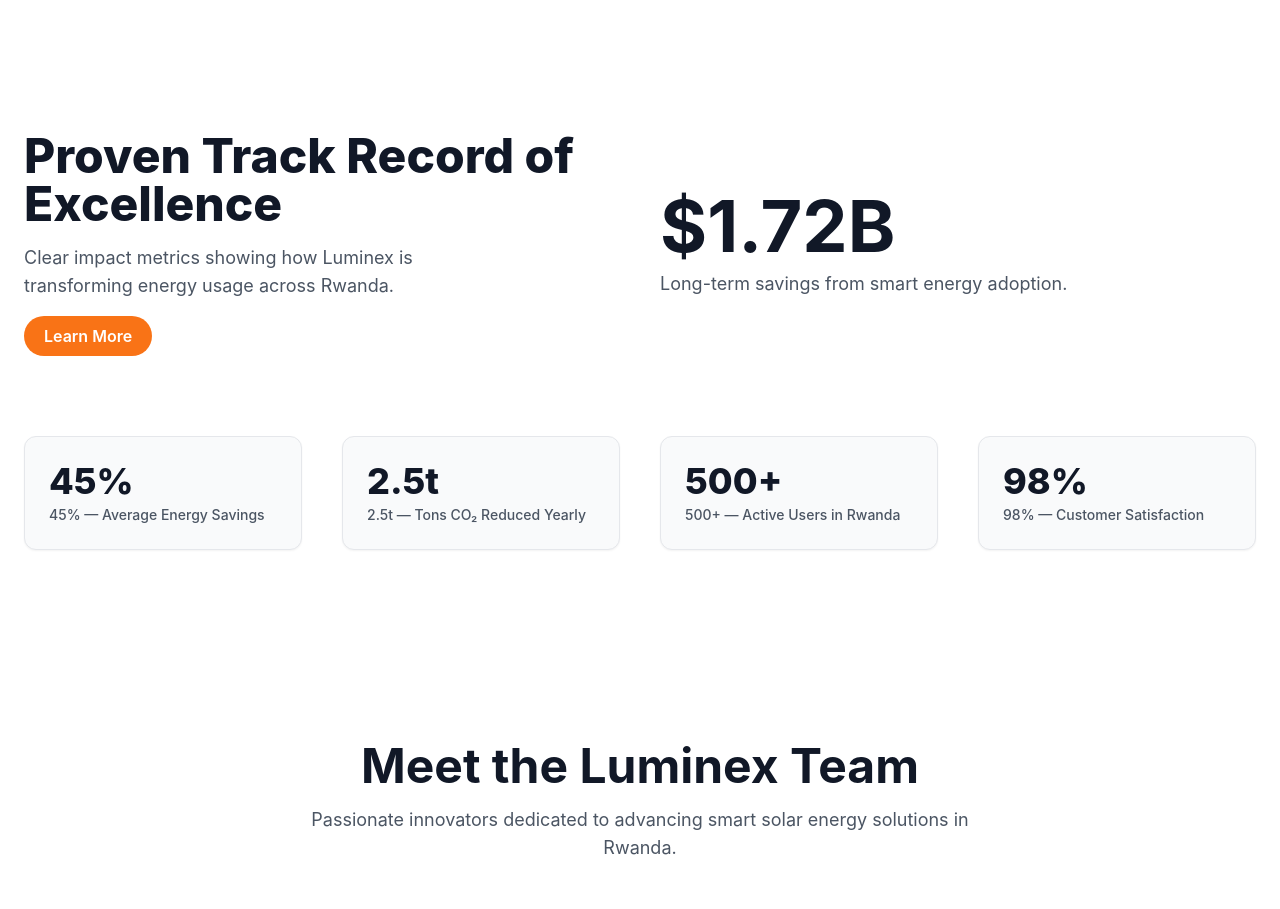
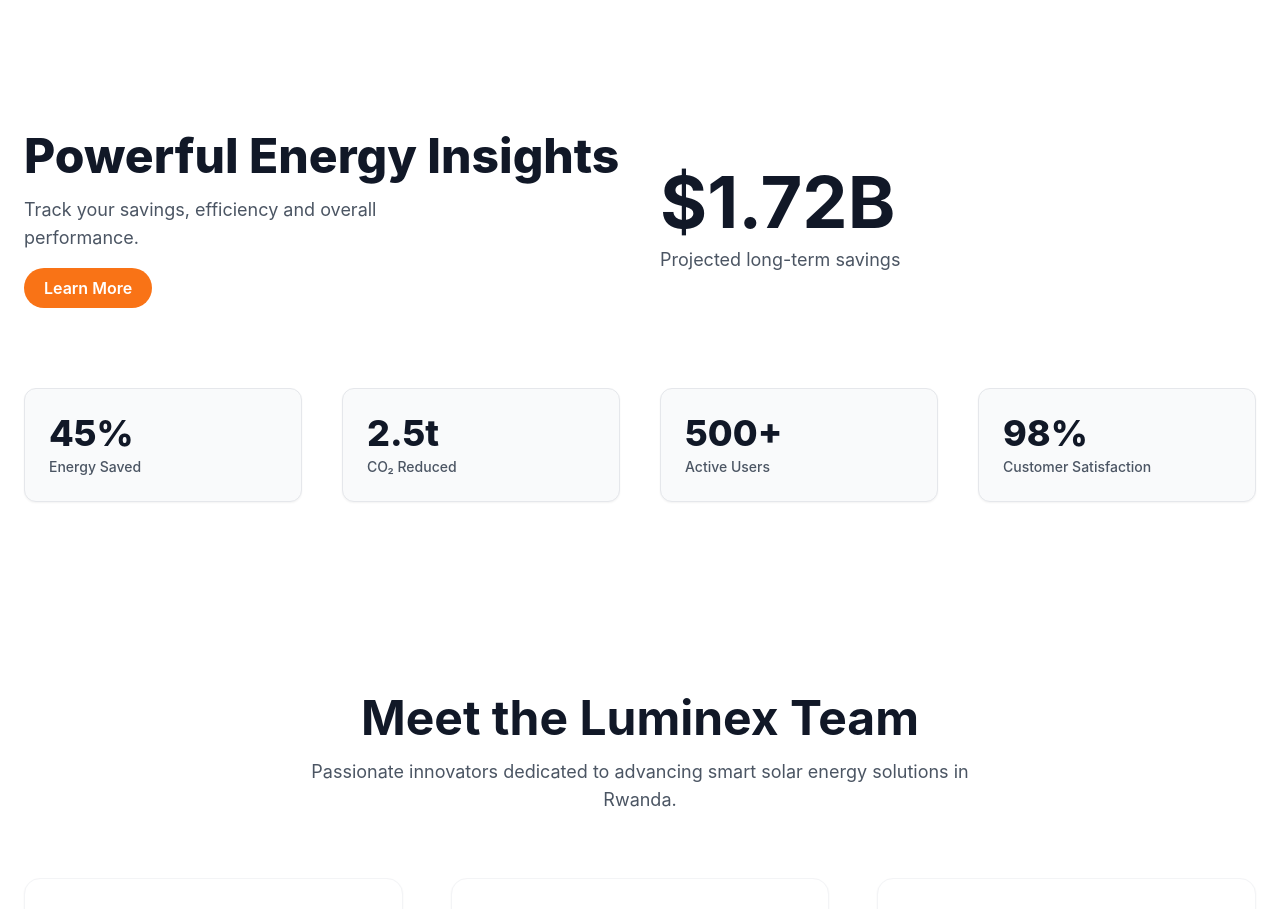
Before and after one commit to myvesseraphin/Luminex, a React (Vite) app: page / in a window 1280 px wide. Shown: the part 4800-5709 px from the top of the page. Built offline with nearby package versions, Linux system fonts and the light colour scheme.

Commit message:
i thought it was the last time to publish a commit

```diff
--- a/src/components/StatsSection.tsx
+++ b/src/components/StatsSection.tsx
@@ -2,6 +2,7 @@
 import { motion } from "framer-motion";
 import { useInView } from "framer-motion";
 import { useTranslation } from "react-i18next";
+import { Link } from "react-router-dom";
 
 export function StatsSection() {
   const { t } = useTranslation();
@@ -19,7 +20,7 @@
     <section className="py-24 bg-white text-gray-900">
       <div className="max-w-7xl mx-auto px-6">
 
-        {/* Left Section */}
+        {/* LEFT SECTION */}
         <div className="grid lg:grid-cols-2 gap-10 items-center mb-20">
           <motion.div
             ref={ref}
@@ -36,26 +37,32 @@
               {t("stats.subtitle")}
             </p>
 
-            <button className="px-5 py-2 bg-orange-500 text-white rounded-full font-semibold hover:bg-orange-600 transition">
+            {/* BUTTON FIXED → LINK TO /features */}
+            <Link
+              to="/features"
+              className="inline-block px-5 py-2 bg-orange-500 text-white rounded-full font-semibold hover:bg-orange-600 transition"
+            >
               {t("stats.button")}
-            </button>
+            </Link>
           </motion.div>
 
-          {/* Big Highlighted Number */}
+          {/* BIG HIGHLIGHTED NUMBER */}
           <motion.div
             initial={{ opacity: 0, y: 20 }}
             animate={isInView ? { opacity: 1, y: 0 } : {}}
             transition={{ duration: 0.7, delay: 0.2 }}
             className="text-left"
           >
-            <h3 className="text-6xl md:text-7xl font-bold">$1.72B</h3>
+            <h3 className="text-6xl md:text-7xl font-bold">
+              {t("stats.highlight_value")}
+            </h3>
             <p className="text-gray-600 text-lg mt-2">
               {t("stats.long_term_savings")}
             </p>
           </motion.div>
         </div>
 
-        {/* Stats Grid */}
+        {/* STATS GRID */}
         <div className="grid grid-cols-2 md:grid-cols-4 gap-10">
           {stats.map((stat, index) => (
             <motion.div
--- a/src/i18n/en.json
+++ b/src/i18n/en.json
@@ -93,18 +93,17 @@
     }
   },
 
-  "stats": {
-    "title": "Proven Track Record of Excellence",
-    "subtitle": "Clear impact metrics showing how Luminex is transforming energy usage across Rwanda.",
-
-    "button": "Learn More",
-    "long_term_savings_amount": "$1.72B",
-    "long_term_savings": "Long-term savings from smart energy adoption.",
-    "energy_savings": "45% — Average Energy Savings",
-    "co2_reduced": "2.5t — Tons CO₂ Reduced Yearly",
-    "active_users": "500+ — Active Users in Rwanda",
-    "satisfaction": "98% — Customer Satisfaction"
-  },
+ "stats": {
+  "title": "Powerful Energy Insights",
+  "subtitle": "Track your savings, efficiency and overall performance.",
+  "button": "Learn More",
+  "highlight_value": "$1.72B",
+  "long_term_savings": "Projected long-term savings",
+  "energy_savings": "Energy Saved",
+  "co2_reduced": "CO₂ Reduced",
+  "active_users": "Active Users",
+  "satisfaction": "Customer Satisfaction"
+},
 
   "team": {
     "title": "Meet the Luminex Team",
--- a/src/i18n/fr.json
+++ b/src/i18n/fr.json
@@ -94,16 +94,16 @@
   },
 
   "stats": {
-    "title": "Des Résultats Qui Parlent",
-    "subtitle": "Des chiffres clairs montrant comment Luminex transforme l’utilisation de l’énergie au Rwanda.",
+    "title": "Indicateurs Énergétiques Puissants",
+    "subtitle": "Suivez vos économies d’énergie, votre efficacité et vos performances globales.",
+    "button": "En savoir plus",
+    "highlight_value": "$1.72B",
+    "long_term_savings": "Économies prévues à long terme",
 
-    "button": "En Savoir Plus",
-    "long_term_savings_amount": "$1.72B",
-    "long_term_savings": "Économies à long terme grâce à l’énergie intelligente.",
-    "energy_savings": "45% — Économies Moyennes d’Énergie",
-    "co2_reduced": "2.5t — Tonnes de CO₂ Réduites par An",
-    "active_users": "500+ — Utilisateurs Actifs au Rwanda",
-    "satisfaction": "98% — Satisfaction Client"
+    "energy_savings": "Énergie économisée",
+    "co2_reduced": "CO₂ réduit",
+    "active_users": "Utilisateurs actifs",
+    "satisfaction": "Satisfaction des clients"
   },
 
   "team": {
--- a/src/i18n/rw.json
+++ b/src/i18n/rw.json
@@ -94,19 +94,19 @@
   },
 
   "stats": {
-    "title": "Ibyo Twagezeho Birivugira",
-    "subtitle": "Imibare igaragaza uko Luminex ihindura ikoreshwa ry’ingufu mu Rwanda.",
+    "title": "Ibigaragaza ubushobozi bw'ingufu",
+    "subtitle": "Kurikira uburyo ukoresha ingufu, ibyo ubika n’imikorere rusange.",
+    "button": "Menya byinshi",
+    "highlight_value": "$1.72B",
+    "long_term_savings": "Ubwizigame bw’igihe kirekire buteganyijwe",
 
-    "button": "Menya byinshi",
-    "long_term_savings_amount": "$1.72B",
-    "long_term_savings": "Ubwizigame bw’igihe kirekire kubera ikoreshwa ry’ingufu z’ubwenge.",
-    "energy_savings": "45% — Umusanzu wo Kuzigama Ingufu",
-    "co2_reduced": "2.5t — Toni za CO₂ Zigabanuka Buri Mwaka",
-    "active_users": "500+ — Abakoresha mu Rwanda",
-    "satisfaction": "98% — Kunezerwa kw’Abakiriya"
+    "energy_savings": "Ingufu zabitswe",
+    "co2_reduced": "CO₂ yagabanutse",
+    "active_users": "Abakoresha bakiriho",
+    "satisfaction": "Icyizere cy'abakiriya"
   },
 
-  "team": {
+   "team": {
     "title": "Sobanukirwa n'Itsinda rya Luminex",
     "subtitle": "Abahanga n'abashakashatsi biyemeje guteza imbere ibisubizo by’ingufu z'izuba mu Rwanda.",
 
--- a/src/pages/LandingPage.tsx
+++ b/src/pages/LandingPage.tsx
@@ -7,8 +7,11 @@
 import { Footer } from '../components/Footer';
 import { motion } from 'framer-motion';
 import { ArrowRightIcon } from 'lucide-react';
+import { useTranslation } from 'react-i18next';
 
 export function LandingPage() {
+  const { t } = useTranslation();
+
   return (
     <div className="w-full min-h-screen bg-white">
       <Hero />
@@ -17,7 +20,7 @@
       <StatsSection />
       <TeamSection />
 
-      {/* Final CTA Section – Clean White/Orange Style */}
+      {/* Final CTA Section – Translated */}
       <section className="py-24 bg-white border-t border-orange-100">
         <div className="max-w-4xl mx-auto px-6 text-center">
           <motion.div
@@ -28,19 +31,18 @@
             className="p-12 rounded-3xl shadow-lg bg-white border border-orange-200"
           >
             <h2 className="text-4xl md:text-5xl font-extrabold text-gray-900 mb-6">
-              Ready to Power Your Future?
+              {t("cta.title")}
             </h2>
 
             <p className="text-xl text-gray-600 mb-10 max-w-2xl mx-auto">
-              Join the solar revolution in Rwanda. Start optimizing your energy today
-              with Luminex.
+              {t("cta.subtitle")}
             </p>
 
             <a
               href="https://luminextech.base44.app"
               className="group inline-flex items-center gap-3 px-10 py-5 bg-orange-500 hover:bg-orange-600 text-white rounded-full font-semibold text-lg shadow-lg transition-all"
             >
-              Get Started Now
+              {t("cta.button")}
               <ArrowRightIcon className="w-6 h-6 group-hover:translate-x-2 transition-transform" />
             </a>
           </motion.div>
```
